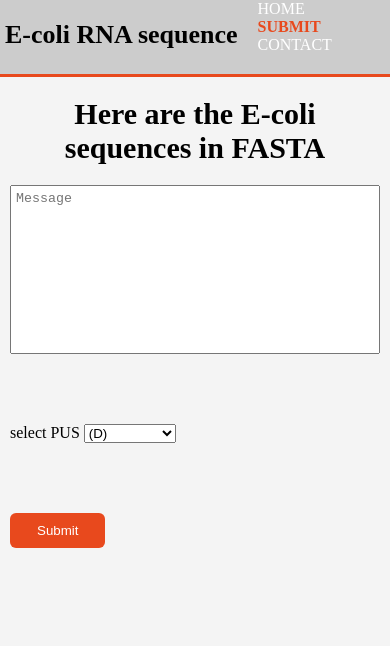
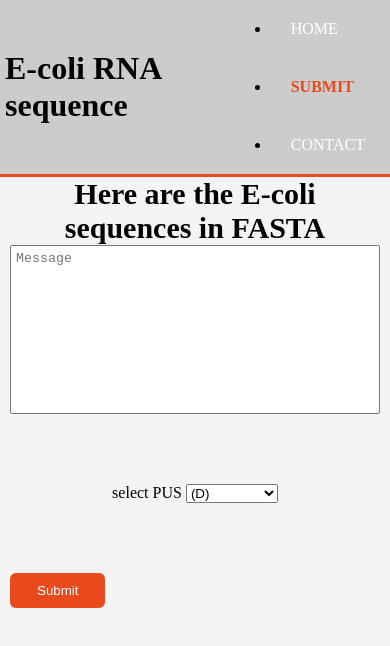
Before and after one commit to temi-Dee/sign-up, a plain HTML site: page Submit.html in a window 390 px wide. Drawn offline with Linux system fonts and the light colour scheme.

Commit message:
new change

```diff
--- a/main.css
+++ b/main.css
@@ -15,7 +15,7 @@ body {
     padding: 0 10px;
 }
 
-h1 {
+.logo {
     text-align: center;
     padding: 20px 0;
     font-size: 26px;
@@ -38,6 +38,8 @@ p {
 }
 
 textarea {
+    display: flex;
+    justify-content: center;
     resize: none;
     padding: 5px;
     height: 20vh;
@@ -49,6 +51,8 @@ textarea {
     color: black;
     padding: 50px 0;
     margin: 20px 0;
+    display: flex;
+    justify-content: center;
 }
 
 .slt {
@@ -56,20 +60,12 @@ textarea {
 }
 
 #btn {
-    /*height: 38px;
-    */
     cursor: pointer;
     background: #e8491d;
     border: none;
     padding: 10px 27px;
-    /*margin: 50px 15px;
-    */
     color: #ffffff;
     border-radius: 6px;
-    -webkit-border-radius: 6px;
-    -moz-border-radius: 6px;
-    -ms-border-radius: 6px;
-    -o-border-radius: 6px;
 }
 
 
@@ -77,7 +73,10 @@ textarea {
 
 header {
     background-color: #cccccc;
-    min-height: 70px;
+    display: flex;
+    justify-content: space-between;
+    align-items: center;
+    /* min-height: 70px; */
     border-bottom: #e8491d 3px solid;
     padding: 0 5px;
 }
@@ -90,17 +89,7 @@ header a {
 }
 
 header li {
-    float: left;
-    display: inline;
     padding: 20px 20px;
-}
-
-header #branding {
-    float: left;
-}
-
-header #branding h1 {
-    padding-top: 20px;
 }
 
 header nav {
@@ -123,29 +112,4 @@ header a:hover {
 
 /* media queries */
 
-@media (max-width: 768px) {
-    header #branding header nav,
-    header nav li,
-    #newsletter h1,
-    #newsletter form #boxes .box,
-    article#main-col,
-    aside#sidebar {
-        float: none;
-        text-align: center;
-        width: 100%;
-    }
-    header {
-        padding-bottom: 20px;
-    }
-    #showcase h1 {
-        margin-top: 50px;
-    }
-    #newsletter .button-1 .quote .button-1 {
-        display: block;
-        width: 100%;
-    }
-    #newsletter form input[type="email"] {
-        width: 100%;
-        margin-bottom: 5px;
-    }
-}
+@media screen and (max-width: 768px) {}
```
Also changed, not shown: Contact.html (+2 -2 lines), index.html (+1 -3 lines).
